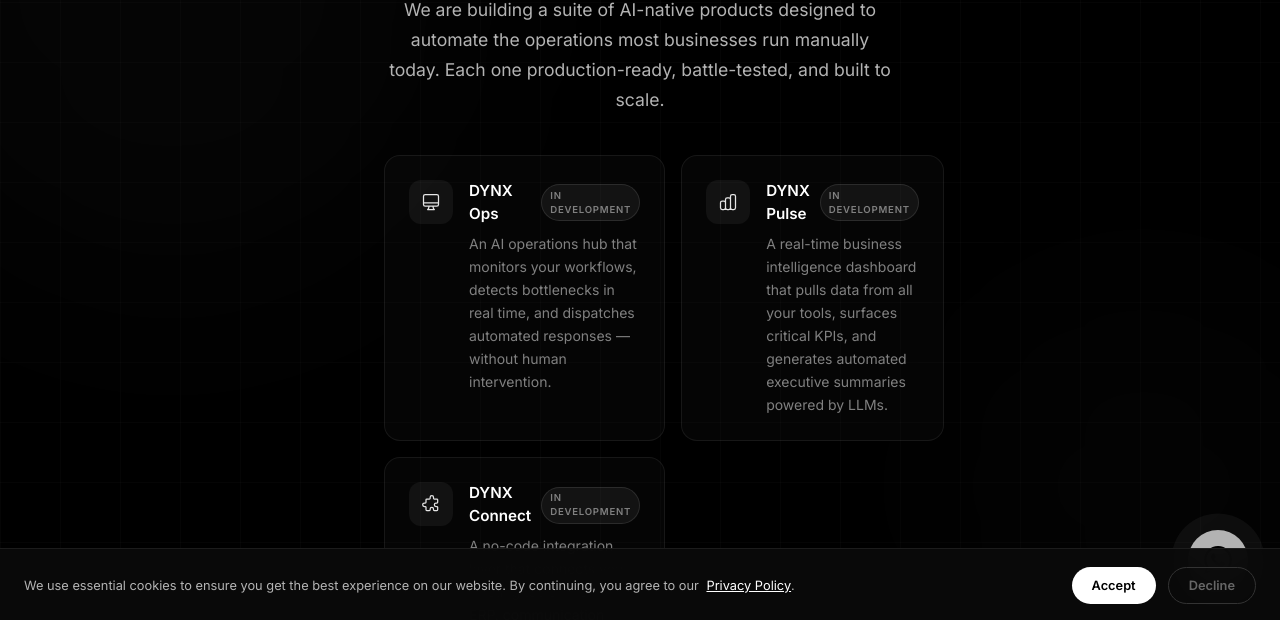
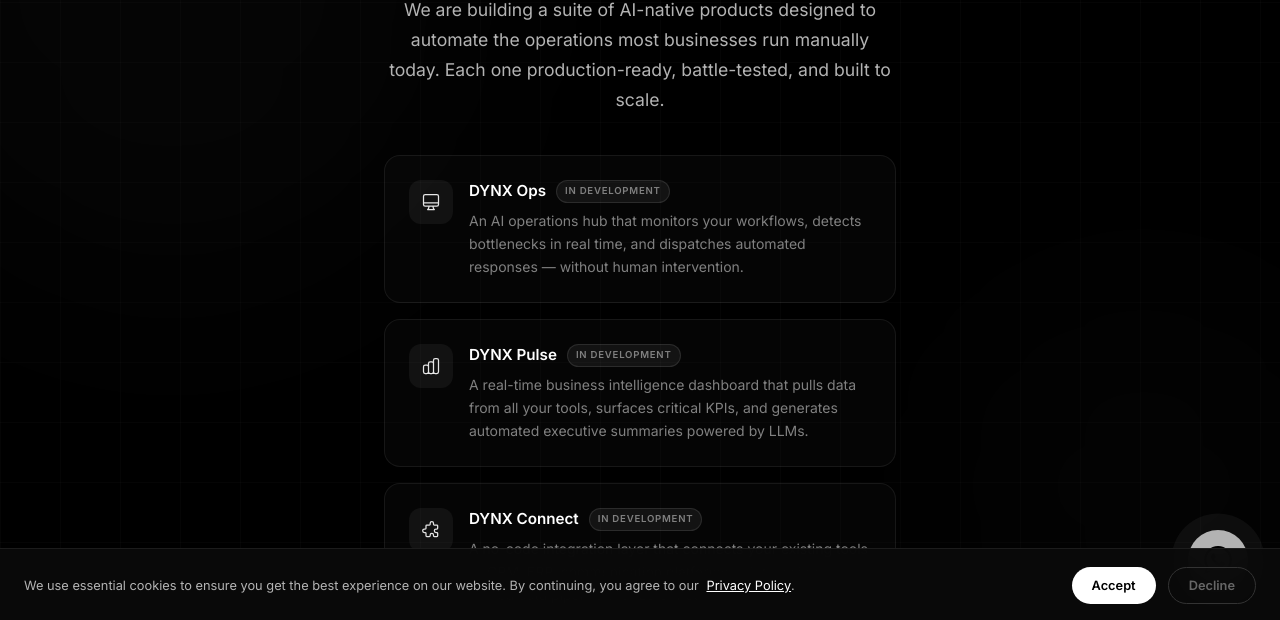
Before and after one commit to dynxlabs/dynxlabs.github.io, a plain HTML site: page products.html in a window 1280 px wide. Shown: the part 178-798 px from the top of the page. Drawn offline with nearby package versions, Linux system fonts and the light colour scheme.

Commit message:
Update products.html

```diff
--- a/products.html
+++ b/products.html
@@ -162,7 +162,7 @@
     </p>
 
     <!-- Product previews -->
-    <div style="display:grid; grid-template-columns: repeat(2, 1fr); gap:1rem; margin-bottom:2.5rem; text-align:left;">
+    <div style="display:grid; gap:1rem; margin-bottom:2.5rem; text-align:left;">
 
       <!-- Product 1 -->
       <div style="
```
